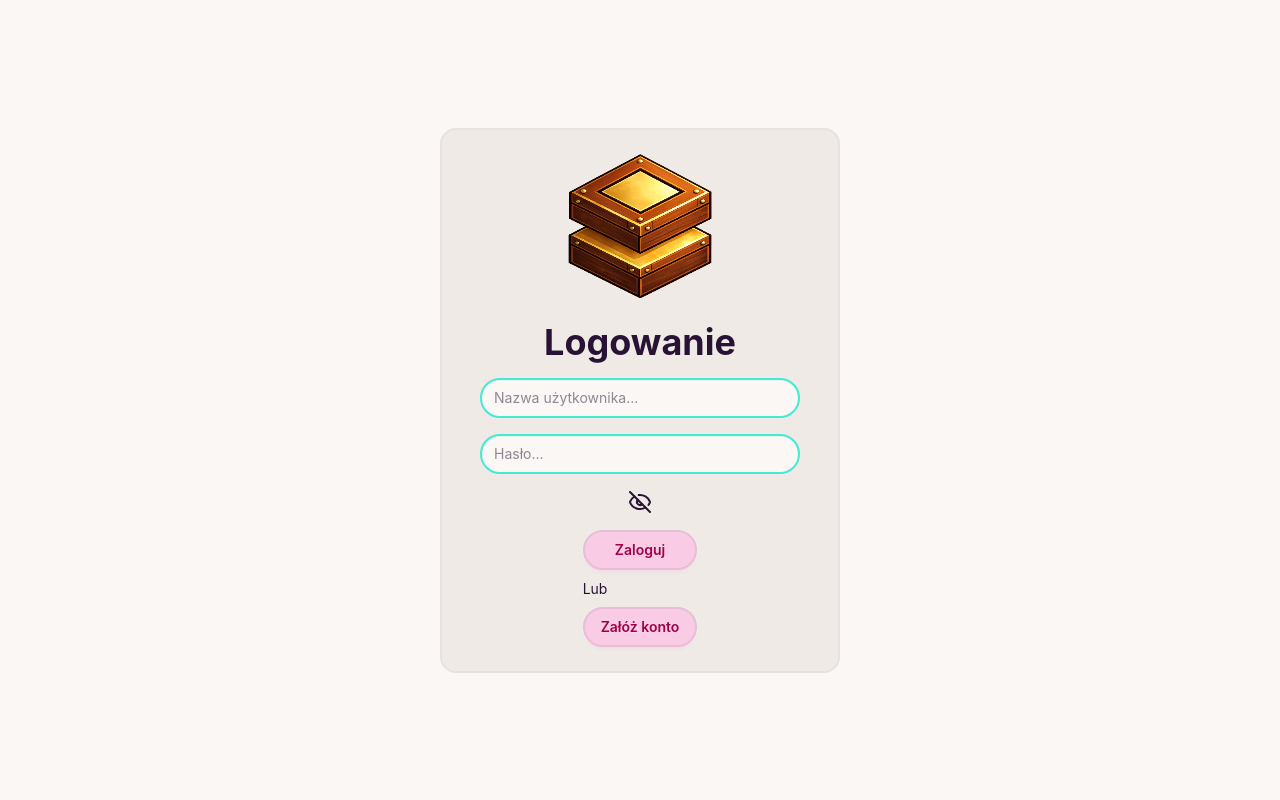
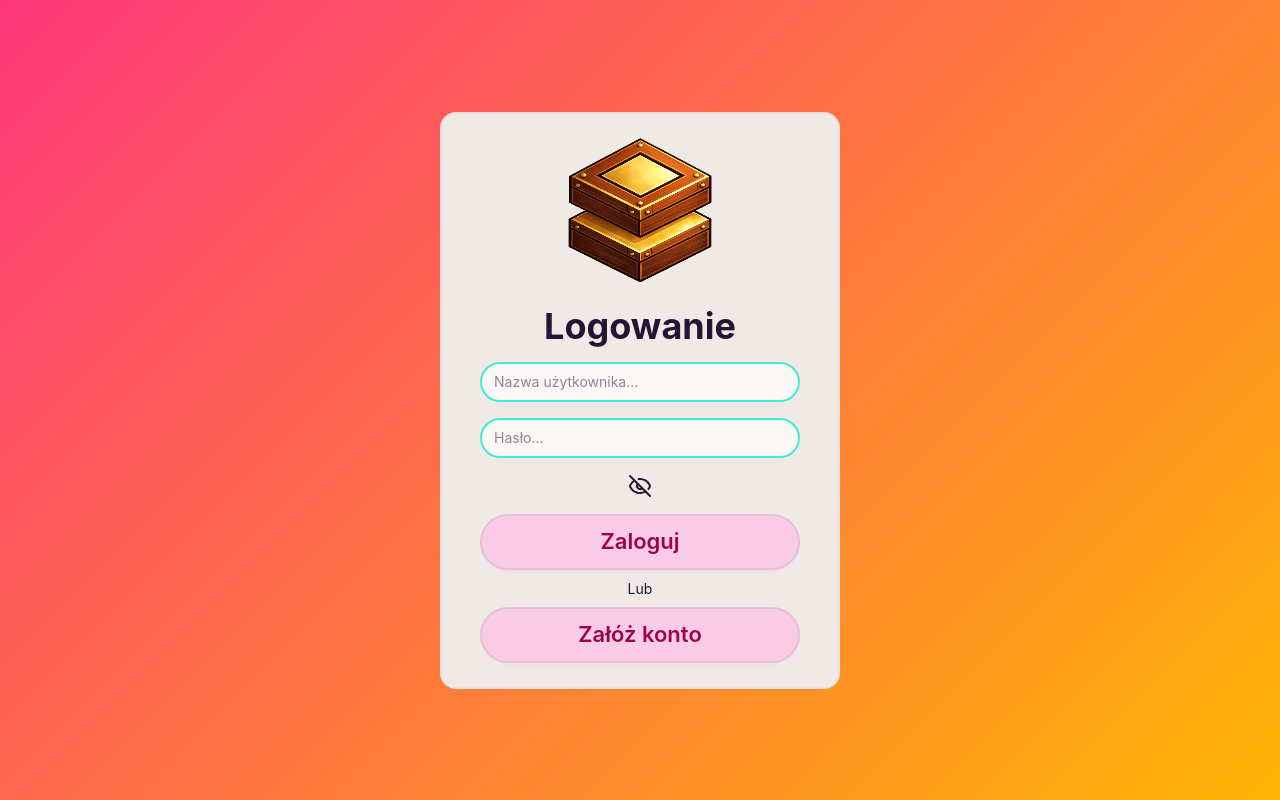
Before and after one commit to Myster987/hackcarpathia-quferek, a SvelteKit app: page /sign-in in a window 1280 px wide. Built offline with nearby package versions, Linux system fonts and the light colour scheme.

Commit message:
fix sign in & sign up

```diff
--- a/src/routes/(auth)/sign-in/+page.svelte
+++ b/src/routes/(auth)/sign-in/+page.svelte
@@ -15,7 +15,7 @@
     }
 </script>
 
-<div class="flex flex-1 items-center justify-center">
+<div class="bg flex flex-1 items-center justify-center">
     <div class="w-100">
         <div
             class="card card-body card-border border-base-300 bg-base-200 p-6 flex gap-4"
@@ -54,19 +54,48 @@
                 </button>
 
                 <div class="flex flex-col gap-2">
-                    <button type="submit" class="btn btn-secondary"
-                        >Zaloguj</button
-                    >
+                    <button type="submit" class="btn btn-secondary btn-xl w-80">
+                        Zaloguj
+                    </button>
 
-                    <div>Lub</div>
+                    <div class="text-center">Lub</div>
 
                     <button
                         type="button"
-                        class="btn btn-secondary"
-                        onclick={() => goto("/sign-up")}>Załóż konto</button
-                    >
+                        class="btn btn-secondary btn-xl"
+                        onclick={() => goto("/sign-up")}
+                        >Załóż konto
+                    </button>
                 </div>
             </form>
         </div>
     </div>
 </div>
+
+<style>
+    .bg {
+        width: 100%;
+        height: 100vh;
+        background-size: 300% 300%;
+        background-image: linear-gradient(
+            -45deg,
+            #ffe600 0%,
+            #ffb800 20%,
+            #ff357f 55%,
+            #6a00ff 100%
+        );
+        animation: AnimateBG 20s ease infinite;
+    }
+
+    @keyframes AnimateBG {
+        0% {
+            background-position: 0% 50%;
+        }
+        50% {
+            background-position: 100% 50%;
+        }
+        100% {
+            background-position: 0% 50%;
+        }
+    }
+</style>
--- a/src/routes/(auth)/sign-up/+page.svelte
+++ b/src/routes/(auth)/sign-up/+page.svelte
@@ -23,7 +23,7 @@
     }
 </script>
 
-<div class="flex flex-1 items-center justify-center">
+<div class="flex bg flex-1 items-center justify-center">
     <div class="w-100">
         <div
             class="card card-body card-border border-base-300 bg-base-200 p-6 flex gap-4"
@@ -73,21 +73,49 @@
                         <EyeOff />
                     {/if}
                 </button>
+                <div class="flex flex-col gap-2">
+                    <button type="submit" class="btn btn-secondary btn-xl w-80">
+                        Zarejestruj
+                    </button>
 
-                <div class="flex flex-col gap-2">
-                    <button type="submit" class="btn btn-secondary"
-                        >Zarejestruj</button
-                    >
-
-                    <div>Lub</div>
+                    <div class="text-center">Lub</div>
 
                     <button
                         type="button"
-                        class="btn btn-secondary"
-                        onclick={() => goto("/sign-in")}>Zaloguj się</button
-                    >
+                        class="btn btn-secondary btn-xl"
+                        onclick={() => goto("/sign-in")}
+                        >Zaloguj się
+                    </button>
                 </div>
             </form>
         </div>
     </div>
 </div>
+
+<style>
+    .bg {
+        width: 100%;
+        height: 100vh;
+        background-size: 300% 300%;
+        background-image: linear-gradient(
+            -45deg,
+            #ffe600 0%,
+            #ffb800 20%,
+            #ff357f 55%,
+            #6a00ff 100%
+        );
+        animation: AnimateBG 20s ease infinite;
+    }
+
+    @keyframes AnimateBG {
+        0% {
+            background-position: 0% 50%;
+        }
+        50% {
+            background-position: 100% 50%;
+        }
+        100% {
+            background-position: 0% 50%;
+        }
+    }
+</style>
```
Also changed, not shown: src/routes/vault/new-login/+page.svelte (added).
